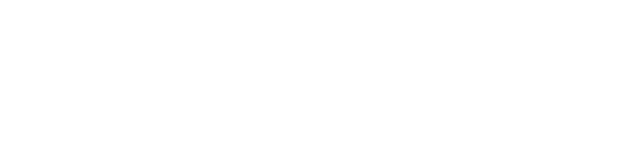
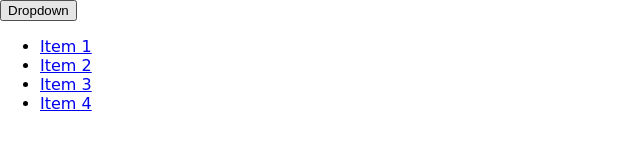
Before and after one commit to camilafoo/componentes-da-interface-do-usu-rio, a plain HTML site: page Dropdown/index.html in a window 1280 px wide. Shown: the whole page, without its empty margins (0-640 px from the left). Drawn offline with nearby package versions, Linux system fonts and the light colour scheme; a web font is replaced by a local one.

Commit message:
Trabalho feito

```diff
--- a/Dropdown/index.html
+++ b/Dropdown/index.html
@@ -10,6 +10,25 @@
     <link href="https://fonts.googleapis.com/css?family=Overlock+SC" rel="stylesheet">
 </head>
 <body>
+    <div class="Dropdown">
+        <button>Dropdown</button>
+        <ul>
+            <li><a href="#">Item 1</a></li>
+            <li><a href="#">Item 2</a></li>
+            <li><a href="#">Item 3</a></li>
+            <li><a href="#">Item 4</a></li>
+        </ul>
+
+    </div>
+    <script src="https://code.jquery.com/jquery-3.3.1.js"></script>
+  <script>
+  $(document).ready(function(){
+      $('button').click(function(){
+        $('ul').toggleClass('active')
+      })
+  })
+
+  </script>
 
 </body>
 </html>
```
